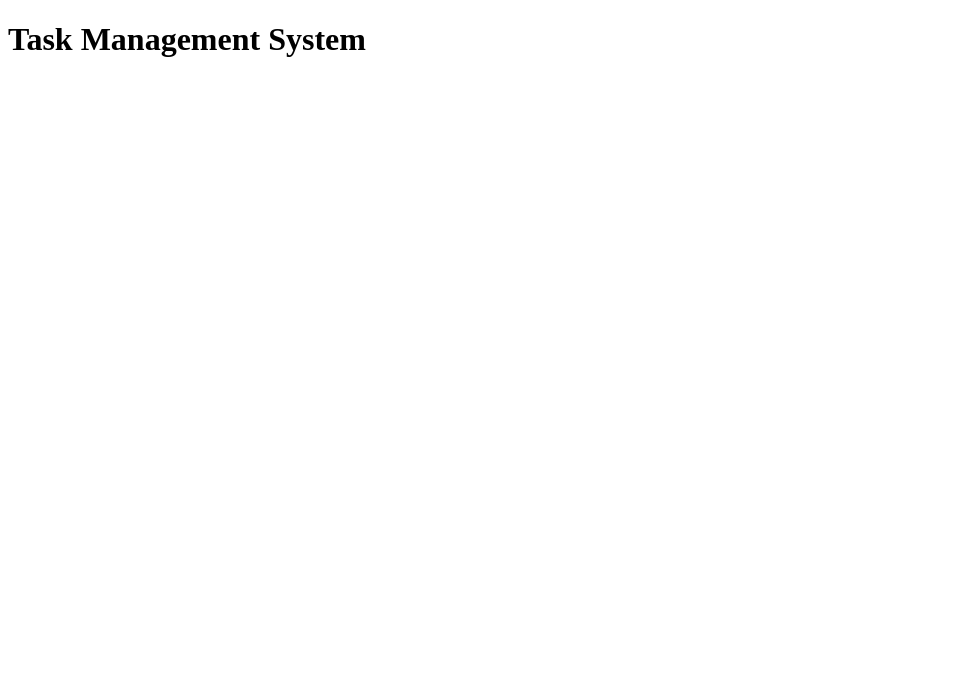
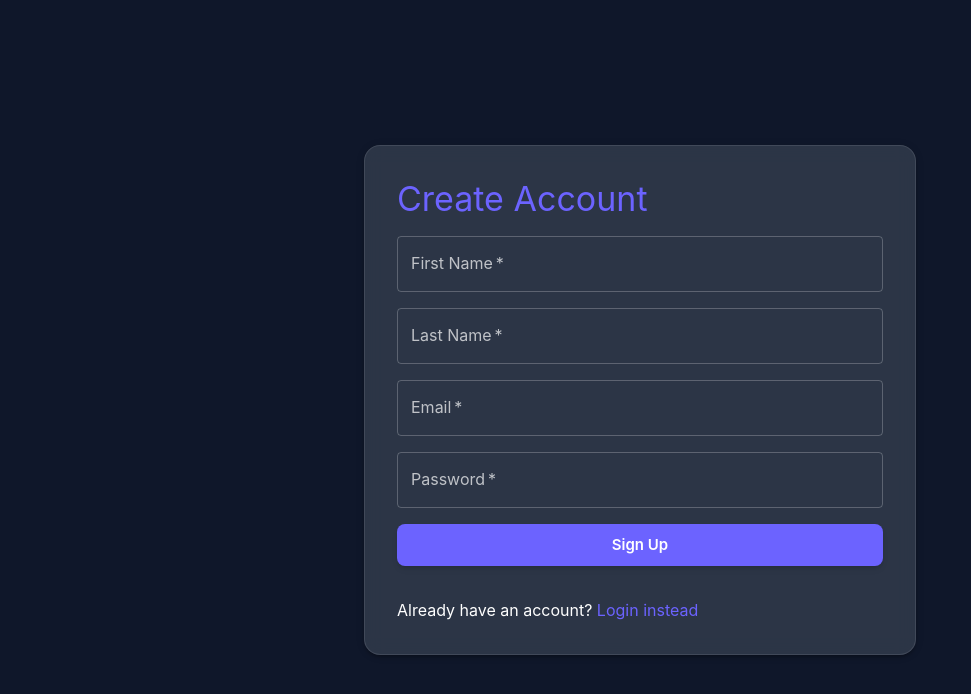
Before and after one commit to jhaayushkumar/se-sd-Project, a React (Vite) app in the folder frontend/: page /register in a window 1280 px wide. Shown: the top 694 px of the page, without its empty margins (0-971 px from the left). Built offline with nearby package versions, Linux system fonts and the light colour scheme.

Commit message:
feat(frontend): implement authentication UI and routing layout

```diff
--- a/frontend/src/App.tsx
+++ b/frontend/src/App.tsx
@@ -1,10 +1,47 @@
 import React from 'react';
+import { BrowserRouter, Routes, Route, Navigate } from 'react-router-dom';
+import { ThemeProvider, CssBaseline } from '@mui/material';
+import { theme } from './theme';
+import { AuthProvider, useAuth } from './store/AuthContext';
+import { Login } from './pages/Login';
+import { Register } from './pages/Register';
+
+const ProtectedRoute = ({ children }: { children: React.ReactNode }) => {
+  const { isAuthenticated } = useAuth();
+  return isAuthenticated ? <>{children}</> : <Navigate to="/login" />;
+};
+
+const AppRoutes = () => {
+  return (
+    <Routes>
+      <Route path="/" element={<Navigate to="/dashboard" />} />
+      <Route path="/login" element={<Login />} />
+      <Route path="/register" element={<Register />} />
+      <Route
+        path="/dashboard"
+        element={
+          <ProtectedRoute>
+            <div style={{ padding: '2rem' }}>
+              <h1>Dashboard Overview</h1>
+              <p>Project and Task management views will be mounted here.</p>
+            </div>
+          </ProtectedRoute>
+        }
+      />
+    </Routes>
+  );
+};
 
 function App() {
   return (
-    <div>
-      <h1>Task Management System</h1>
-    </div>
+    <ThemeProvider theme={theme}>
+      <CssBaseline />
+      <AuthProvider>
+        <BrowserRouter>
+          <AppRoutes />
+        </BrowserRouter>
+      </AuthProvider>
+    </ThemeProvider>
   );
 }
 
--- /dev/null
+++ b/frontend/src/pages/Login.tsx
@@ -0,0 +1,41 @@
+import React, { useState } from 'react';
+import { Button, TextField, Typography, Paper, Container } from '@mui/material';
+import { useNavigate, Link } from 'react-router-dom';
+import { useAuth } from '../store/AuthContext';
+import api from '../services/api';
+
+export const Login: React.FC = () => {
+  const [email, setEmail] = useState('');
+  const [password, setPassword] = useState('');
+  const [error, setError] = useState('');
+  const navigate = useNavigate();
+  const { login } = useAuth();
+
+  const handleLogin = async (e: React.FormEvent) => {
+    e.preventDefault();
+    try {
+      const response = await api.post('/auth/login', { email, password });
+      login(response.data.token, response.data.user);
+      navigate('/dashboard');
+    } catch (err: any) {
+      setError(err.response?.data?.error || 'Login failed');
+    }
+  };
+
+  return (
+    <Container maxWidth="sm" sx={{ display: 'flex', minHeight: '100vh', alignItems: 'center' }}>
+      <Paper elevation={3} sx={{ p: 4, width: '100%', display: 'flex', flexDirection: 'column', gap: 2 }}>
+        <Typography variant="h4" fontWeight="bold" textAlign="center" color="primary">Welcome Back</Typography>
+        {error && <Typography color="error" textAlign="center">{error}</Typography>}
+        <form onSubmit={handleLogin} style={{ display: 'flex', flexDirection: 'column', gap: '16px' }}>
+          <TextField label="Email" variant="outlined" fullWidth value={email} onChange={e => setEmail(e.target.value)} required />
+          <TextField label="Password" type="password" variant="outlined" fullWidth value={password} onChange={e => setPassword(e.target.value)} required />
+          <Button type="submit" variant="contained" color="primary" size="large" fullWidth>Login</Button>
+        </form>
+        <Typography textAlign="center" sx={{ mt: 2 }}>
+          Don't have an account? <Link to="/register" style={{ color: '#6c63ff', textDecoration: 'none' }}>Register here</Link>
+        </Typography>
+      </Paper>
+    </Container>
+  );
+};
--- /dev/null
+++ b/frontend/src/pages/Register.tsx
@@ -0,0 +1,45 @@
+import React, { useState } from 'react';
+import { Button, TextField, Typography, Paper, Container } from '@mui/material';
+import { useNavigate, Link } from 'react-router-dom';
+import { useAuth } from '../store/AuthContext';
+import api from '../services/api';
+
+export const Register: React.FC = () => {
+  const [email, setEmail] = useState('');
+  const [password, setPassword] = useState('');
+  const [first_name, setFirstName] = useState('');
+  const [last_name, setLastName] = useState('');
+  const [error, setError] = useState('');
+  const navigate = useNavigate();
+  const { login } = useAuth();
+
+  const handleRegister = async (e: React.FormEvent) => {
+    e.preventDefault();
+    try {
+      const response = await api.post('/auth/register', { email, password, first_name, last_name });
+      login(response.data.token, response.data.user);
+      navigate('/dashboard');
+    } catch (err: any) {
+      setError(err.response?.data?.error || 'Registration failed');
+    }
+  };
+
+  return (
+    <Container maxWidth="sm" sx={{ display: 'flex', minHeight: '100vh', alignItems: 'center' }}>
+      <Paper elevation={3} sx={{ p: 4, width: '100%', display: 'flex', flexDirection: 'column', gap: 2 }}>
+        <Typography variant="h4" fontWeight="bold" textAlign="center" color="primary">Create Account</Typography>
+        {error && <Typography color="error" textAlign="center">{error}</Typography>}
+        <form onSubmit={handleRegister} style={{ display: 'flex', flexDirection: 'column', gap: '16px' }}>
+          <TextField label="First Name" variant="outlined" fullWidth value={first_name} onChange={e => setFirstName(e.target.value)} required />
+          <TextField label="Last Name" variant="outlined" fullWidth value={last_name} onChange={e => setLastName(e.target.value)} required />
+          <TextField label="Email" type="email" variant="outlined" fullWidth value={email} onChange={e => setEmail(e.target.value)} required />
+          <TextField label="Password" type="password" variant="outlined" fullWidth value={password} onChange={e => setPassword(e.target.value)} required />
+          <Button type="submit" variant="contained" color="primary" size="large" fullWidth>Sign Up</Button>
+        </form>
+        <Typography textAlign="center" sx={{ mt: 2 }}>
+          Already have an account? <Link to="/login" style={{ color: '#6c63ff', textDecoration: 'none' }}>Login instead</Link>
+        </Typography>
+      </Paper>
+    </Container>
+  );
+};
--- /dev/null
+++ b/frontend/src/services/api.ts
@@ -0,0 +1,15 @@
+import axios from 'axios';
+
+const api = axios.create({
+  baseURL: 'http://localhost:5000/api',
+});
+
+api.interceptors.request.use((config) => {
+  const token = localStorage.getItem('token');
+  if (token && config.headers) {
+    config.headers.Authorization = `Bearer ${token}`;
+  }
+  return config;
+});
+
+export default api;
--- /dev/null
+++ b/frontend/src/store/AuthContext.tsx
@@ -0,0 +1,55 @@
+import React, { createContext, useContext, useState, useEffect } from 'react';
+
+interface User {
+  id: string;
+  email: string;
+  first_name: string;
+  last_name: string;
+  role: string;
+}
+
+interface AuthContextType {
+  user: User | null;
+  token: string | null;
+  login: (token: string, user: User) => void;
+  logout: () => void;
+  isAuthenticated: boolean;
+}
+
+const AuthContext = createContext<AuthContextType>({} as AuthContextType);
+
+export const AuthProvider: React.FC<{ children: React.ReactNode }> = ({ children }) => {
+  const [user, setUser] = useState<User | null>(null);
+  const [token, setToken] = useState<string | null>(null);
+
+  useEffect(() => {
+    const storedToken = localStorage.getItem('token');
+    const storedUser = localStorage.getItem('user');
+    if (storedToken && storedUser) {
+      setToken(storedToken);
+      setUser(JSON.parse(storedUser));
+    }
+  }, []);
+
+  const login = (newToken: string, newUser: User) => {
+    setToken(newToken);
+    setUser(newUser);
+    localStorage.setItem('token', newToken);
+    localStorage.setItem('user', JSON.stringify(newUser));
+  };
+
+  const logout = () => {
+    setToken(null);
+    setUser(null);
+    localStorage.removeItem('token');
+    localStorage.removeItem('user');
+  };
+
+  return (
+    <AuthContext.Provider value={{ user, token, login, logout, isAuthenticated: !!token }}>
+      {children}
+    </AuthContext.Provider>
+  );
+};
+
+export const useAuth = () => useContext(AuthContext);
--- /dev/null
+++ b/frontend/src/theme.ts
@@ -0,0 +1,42 @@
+import { createTheme } from '@mui/material/styles';
+
+export const theme = createTheme({
+  palette: {
+    mode: 'dark',
+    primary: {
+      main: '#6c63ff',
+    },
+    secondary: {
+      main: '#ff6584',
+    },
+    background: {
+      default: '#0f172a',
+      paper: '#1e293b',
+    },
+  },
+  typography: {
+    fontFamily: '"Inter", "Roboto", "Helvetica", "Arial", sans-serif',
+  },
+  components: {
+    MuiButton: {
+      styleOverrides: {
+        root: {
+          borderRadius: 8,
+          textTransform: 'none',
+          fontWeight: 600,
+          boxShadow: '0 4px 6px -1px rgb(0 0 0 / 0.1), 0 2px 4px -2px rgb(0 0 0 / 0.1)',
+        },
+      },
+    },
+    MuiPaper: {
+      styleOverrides: {
+        root: {
+          borderRadius: 16,
+          backdropFilter: 'blur(10px)',
+          backgroundColor: 'rgba(30, 41, 59, 0.7)',
+          border: '1px solid rgba(255, 255, 255, 0.1)',
+        },
+      },
+    },
+  },
+});
```
